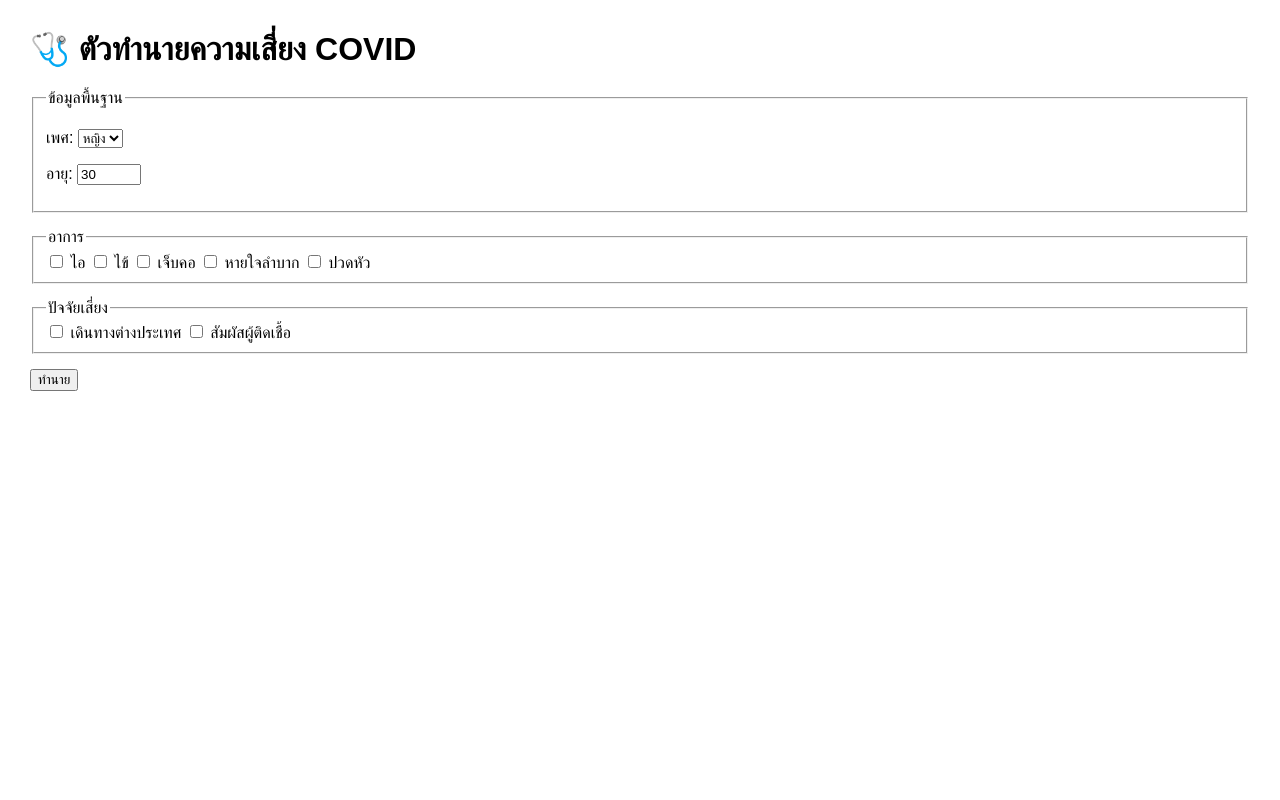
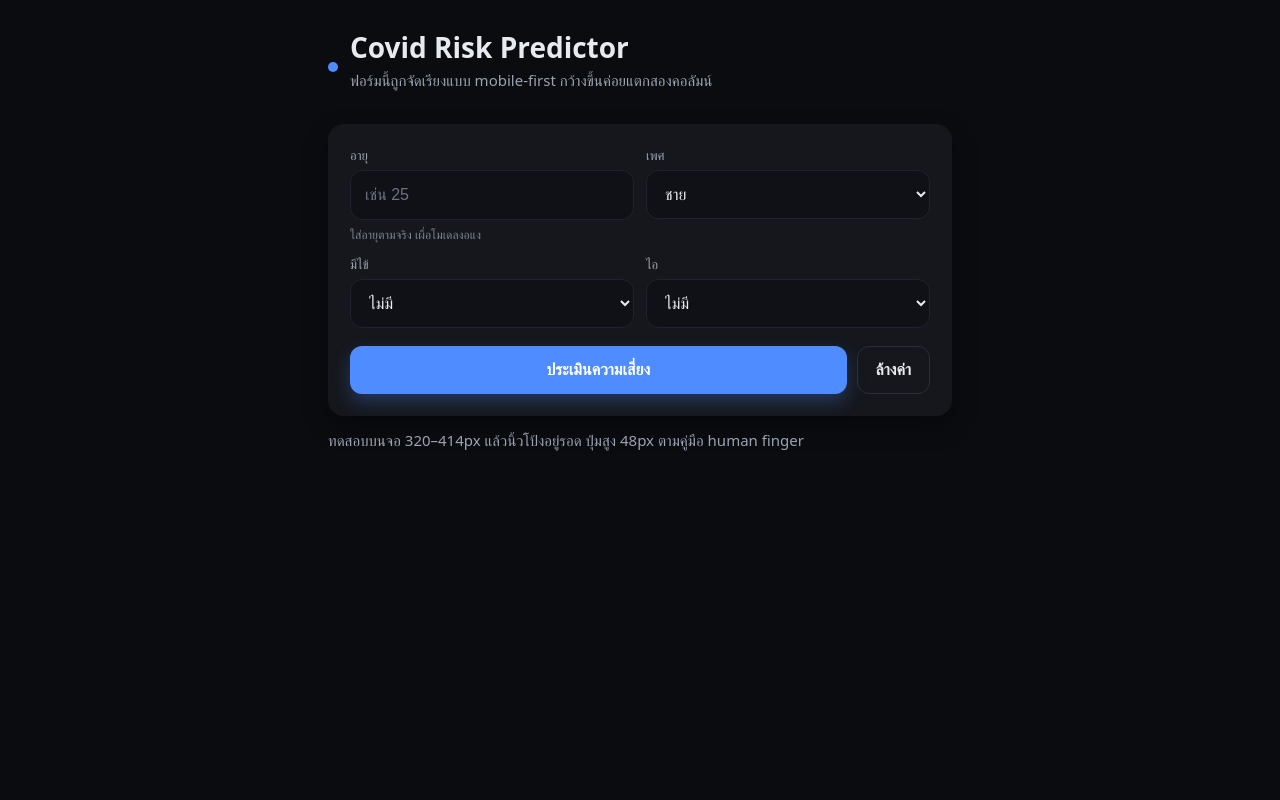
Before and after one commit to Mmksukey/Covid19, a FastAPI app: page / in a window 1280 px wide. Run offline with FastAPI, Linux system fonts and the light colour scheme; parts of the project's set-up code (start-up, migrations or seed data) failed here and were passed over.

Commit message:
Update form.html

```diff
--- a/web/templates/form.html
+++ b/web/templates/form.html
@@ -1,66 +1,158 @@
 <!doctype html>
 <html lang="th">
 <head>
-  <meta charset="utf-8">
-  <title>COVID Risk Predictor</title>
+  <meta charset="utf-8" />
+  <meta name="viewport" content="width=device-width, initial-scale=1, viewport-fit=cover" />
+  <title>Covid Risk Predictor</title>
   <style>
-    body { font-family: sans-serif; margin: 30px; }
-    fieldset { margin-bottom: 15px; }
-    .result { border: 1px solid #ddd; padding: 15px; border-radius: 10px; margin-top: 20px; }
-    .ok { color: green; } .warn { color: orange; } .bad { color: red; }
+    :root{
+      --bg:#0b0c10;
+      --card:#15171c;
+      --muted:#9aa3b2;
+      --text:#e7eaf0;
+      --brand:#4f8cff;
+      --brand-2:#356dff;
+      --danger:#ef4444;
+      --ok:#22c55e;
+      --radius:16px;
+    }
+    /* Reset แบบไม่ทำร้ายฟอร์มเดิม */
+    *,*::before,*::after{box-sizing:border-box}
+    html,body{height:100%}
+    body{
+      margin:0;background:var(--bg);color:var(--text);
+      -webkit-font-smoothing:antialiased;font-family:system-ui,Segoe UI,Roboto,Helvetica,Arial,sans-serif;
+    }
+
+    .wrap{
+      max-width:680px;margin:0 auto;padding:clamp(16px,4vw,28px);
+    }
+    header{
+      display:flex;align-items:center;gap:12px;margin-bottom:18px;
+    }
+    .dot{width:10px;height:10px;border-radius:999px;background:var(--brand)}
+    h1{font-size:clamp(20px,4.5vw,28px);margin:0}
+    p.lead{margin:.25rem 0 1rem;color:var(--muted);font-size:clamp(13px,3.6vw,15px)}
+
+    .card{
+      background:var(--card);border-radius:var(--radius);
+      padding:clamp(14px,3.6vw,22px);box-shadow:0 10px 24px rgba(0,0,0,.35);
+    }
+
+    form{display:grid;gap:14px}
+    .grid{display:grid;gap:12px}
+    /* มือถือ = 1 คอลัมน์, จอใหญ่ค่อยแตกสองคอลัมน์ */
+    @media (min-width: 768px){
+      .grid.cols-2{grid-template-columns:1fr 1fr}
+    }
+
+    label{display:block;font-size:13px;color:var(--muted);margin:0 0 6px}
+    input,select{
+      width:100%;
+      background:#0f1116;border:1px solid #1f2330;color:var(--text);
+      border-radius:12px; padding:14px 14px; font-size:16px; line-height:1.25;
+      outline:none; transition:border-color .15s ease, box-shadow .15s ease;
+      -webkit-tap-highlight-color: transparent;
+    }
+    input:focus,select:focus{border-color:var(--brand);box-shadow:0 0 0 3px rgba(79,140,255,.18)}
+    input::placeholder{color:#6b7280}
+
+    .hint{font-size:12px;color:#7b8596;margin-top:6px}
+
+    .actions{display:grid;gap:10px;margin-top:4px}
+    @media (min-width: 420px){
+      .actions{grid-template-columns:1fr auto}
+    }
+    button{
+      appearance:none;border:0;border-radius:12px; padding:14px 18px;
+      font-weight:600; font-size:16px; cursor:pointer;
+      background:var(--brand); color:white;
+      transition:transform .02s ease, background .15s ease, box-shadow .15s ease;
+      box-shadow:0 8px 18px rgba(79,140,255,.28);
+      width:100%;
+    }
+    button:active{transform:translateY(1px)}
+    .ghost{background:transparent;color:var(--text);border:1px solid #2a2f3e;box-shadow:none}
+
+    /* การ์ดผลลัพธ์ */
+    .result{
+      margin-top:14px; padding:14px; border-radius:12px;
+      background:#10131a; border:1px dashed #243147; color:var(--text)
+    }
+    .ok{border-color:#1e8f54;background:rgba(34,197,94,.1)}
+    .bad{border-color:#9b2c2c;background:rgba(239,68,68,.1)}
+    .mono{font-family:ui-monospace,SFMono-Regular,Menlo,Consolas,monospace}
+
+    /* ทำให้พื้นที่แตะใหญ่ขึ้นสำหรับมือถือ */
+    .touch-big input,.touch-big select,.touch-big button{min-height:48px}
   </style>
 </head>
 <body>
-  <h1>🩺 ตัวทำนายความเสี่ยง COVID</h1>
-  <form method="post">
-    <fieldset>
-      <legend>ข้อมูลพื้นฐาน</legend>
-      <p>
-        เพศ:
-        <select name="gender">
-          <option value="0">หญิง</option>
-          <option value="1">ชาย</option>
-        </select>
-      </p>
-      <p>
-        อายุ:
-        <input type="number" name="age" min="0" max="120" value="30">
-      </p>
-    </fieldset>
+  <div class="wrap touch-big">
+    <header>
+      <span class="dot"></span>
+      <div>
+        <h1>Covid Risk Predictor</h1>
+        <p class="lead">ฟอร์มนี้ถูกจัดเรียงแบบ mobile-first กว้างขึ้นค่อยแตกสองคอลัมน์</p>
+      </div>
+    </header>
 
-    <fieldset>
-      <legend>อาการ</legend>
-      <label><input type="checkbox" name="cough" value="1"> ไอ</label>
-      <label><input type="checkbox" name="fever" value="1"> ไข้</label>
-      <label><input type="checkbox" name="sore_throat" value="1"> เจ็บคอ</label>
-      <label><input type="checkbox" name="shortness_of_breath" value="1"> หายใจลำบาก</label>
-      <label><input type="checkbox" name="head_ache" value="1"> ปวดหัว</label>
-    </fieldset>
+    <div class="card">
+      <!-- action="" = โพสต์กลับหน้าเดิม ลดโอกาสพัง route -->
+      <form method="post" action="">
+        <!-- จัดกลุ่มฟิลด์ทั่วไปไว้ในกริด 2 คอลัมน์บนจอใหญ๋ -->
+        <div class="grid cols-2">
+          <!-- อย่าลบ name เดิมของคุณ แค่ครอบด้วยคอนเทนเนอร์นี้ก็พอ -->
+          <div class="field">
+            <label for="age">อายุ</label>
+            <input id="age" name="age" type="number" inputmode="numeric" placeholder="เช่น 25" required />
+            <div class="hint">ใส่อายุตามจริง เผื่อโมเดลงอแง</div>
+          </div>
 
-    <fieldset>
-      <legend>ปัจจัยเสี่ยง</legend>
-      <label><input type="checkbox" name="abroad" value="1"> เดินทางต่างประเทศ</label>
-      <label><input type="checkbox" name="contact_with_covid_positive_patient" value="1"> สัมผัสผู้ติดเชื้อ</label>
-    </fieldset>
+          <div class="field">
+            <label for="sex">เพศ</label>
+            <select id="sex" name="sex">
+              <option value="male">ชาย</option>
+              <option value="female">หญิง</option>
+              <option value="other">อื่นๆ</option>
+            </select>
+          </div>
 
-    <button type="submit">ทำนาย</button>
-  </form>
+          <!-- ตัวอย่างฟิลด์เพิ่ม: แทนที่ด้วยของคุณเองได้เลย -->
+          <div class="field">
+            <label for="fever">มีไข้</label>
+            <select id="fever" name="fever">
+              <option value="0">ไม่มี</option>
+              <option value="1">มี</option>
+            </select>
+          </div>
 
-  {% if result %}
-    <div class="result">
-      <h3>ผลการทำนาย</h3>
-      <p>ความน่าจะเป็น (ติด): <b>{{ '{:.2f}%'.format(result.probability*100) }}</b></p>
-      <p>ระดับความเสี่ยง:
-        {% if "ต่ำ" in result.risk_level %}
-          <span class="ok">{{ result.risk_level }}</span>
-        {% elif "สูง" in result.risk_level %}
-          <span class="bad">{{ result.risk_level }}</span>
-        {% else %}
-          <span class="warn">{{ result.risk_level }}</span>
+          <div class="field">
+            <label for="cough">ไอ</label>
+            <select id="cough" name="cough">
+              <option value="0">ไม่มี</option>
+              <option value="1">มี</option>
+            </select>
+          </div>
+        </div>
+
+        <div class="actions">
+          <button type="submit">ประเมินความเสี่ยง</button>
+          <button type="reset" class="ghost">ล้างค่า</button>
+        </div>
+      </form>
+
+      {% if result %}
+      <div class="result {{ 'ok' if result.ok else 'bad' }}">
+        <div><strong>ผลลัพธ์:</strong> <span class="mono">{{ result.label }}</span></div>
+        {% if result.proba is defined %}
+        <div class="hint">ความน่าจะเป็น: {{ '{:.2f}%'.format(result.proba*100) }}</div>
         {% endif %}
-      </p>
-      <p>คำแนะนำ: {{ result.recommendation }}</p>
+      </div>
+      {% endif %}
     </div>
-  {% endif %}
+
+    <p class="lead" style="margin-top:14px">ทดสอบบนจอ 320–414px แล้วนิ้วโป้งอยู่รอด ปุ่มสูง 48px ตามคู่มือ human finger</p>
+  </div>
 </body>
 </html>
```
